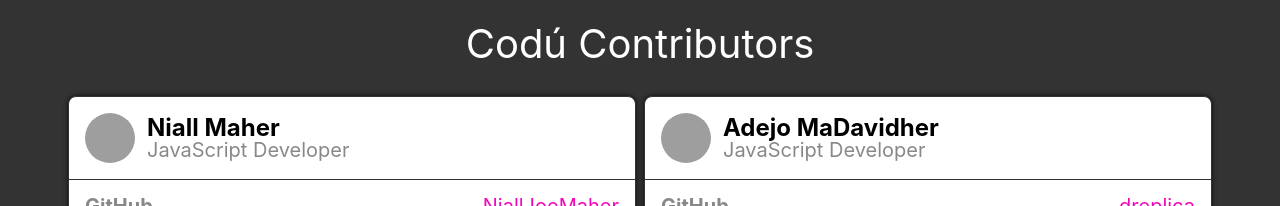
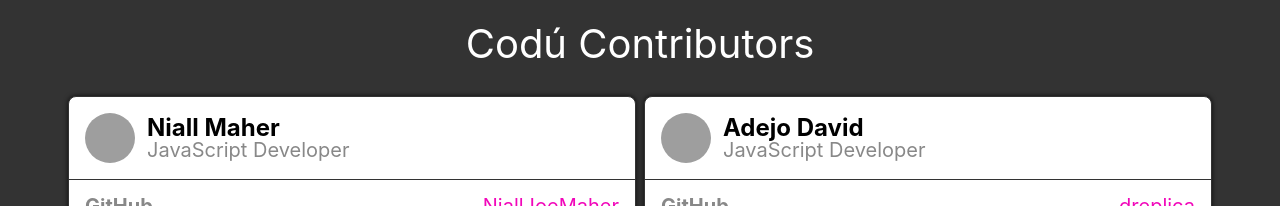
Before and after one commit to codu-code/contributors, a React (Create React App) app: page / in a window 1280 px wide. Shown: the top 206 px of the page. Built offline with nearby package versions, Linux system fonts and the light colour scheme; grey boxes are pictures that could not be loaded.

Commit message:
sorry i made a mistake with my name

```diff
--- a/src/contributors.js
+++ b/src/contributors.js
@@ -9,7 +9,7 @@
 	},
 	{
 		id: '234',
-		name: 'Adejo MaDavidher',
+		name: 'Adejo David',
 		title: 'JavaScript Developer',
 		username: 'dreplica',
 		website: 'github.com/dreplica',
```
